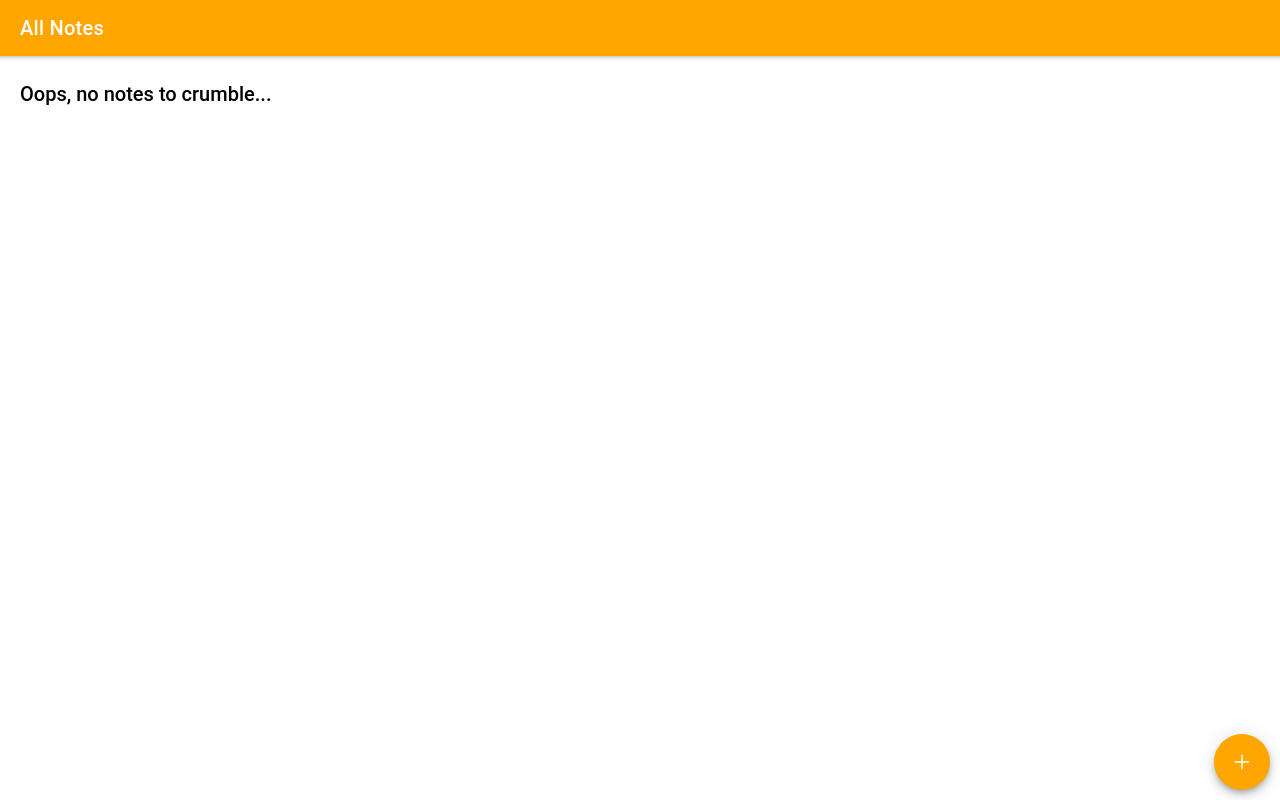
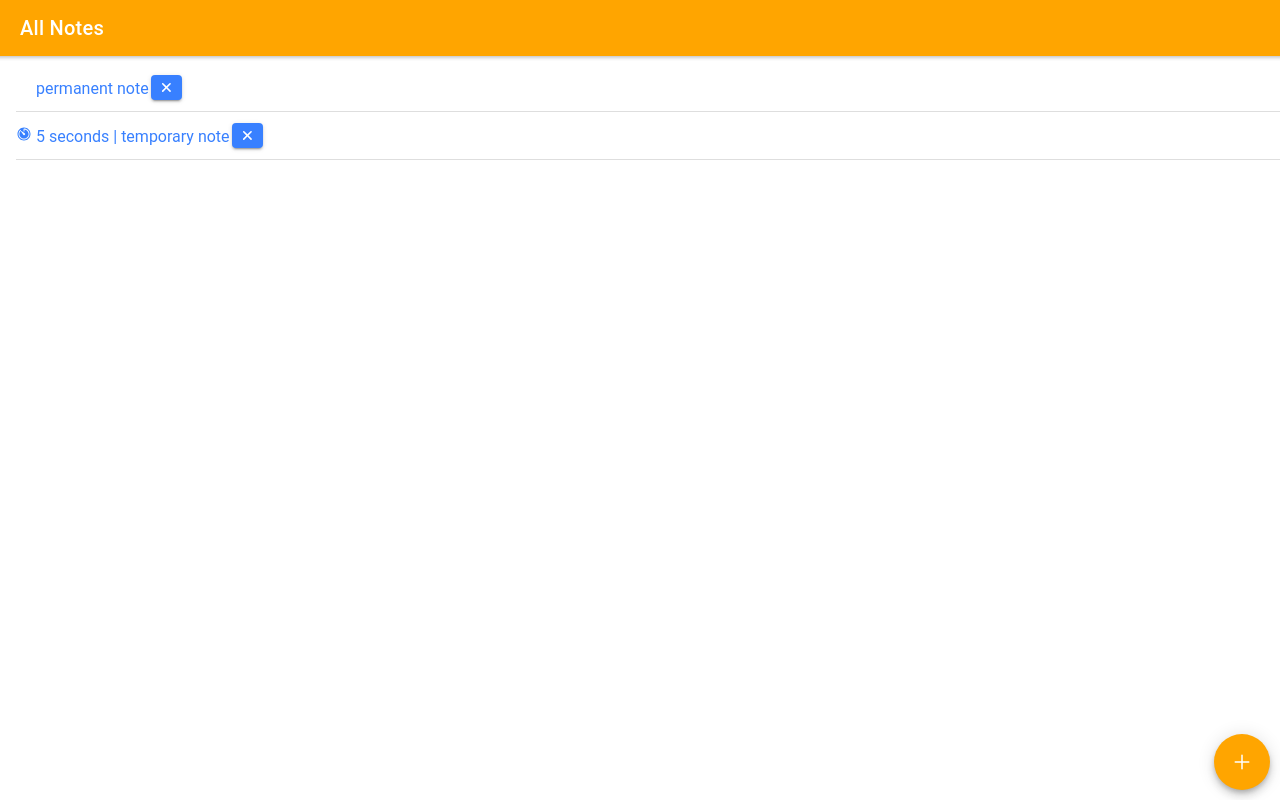
Before and after one commit to M-Frikken/crumblepad, a React (Create React App) app: page /home in a window 1280 px wide. Built offline with nearby package versions, Linux system fonts and the light colour scheme.

Commit message:
added support for temporary note timer, select options

```diff
--- a/src/components/Note.js
+++ b/src/components/Note.js
@@ -1,10 +1,10 @@
-import React, { useState } from 'react';
+import React, { useState, useEffect } from 'react';
 import { IonLabel, IonItem, IonIcon, IonButton } from '@ionic/react';
 import { Link } from 'react-router-dom';
 import '../styles/Note.css';
 import { timer, lock } from 'ionicons/icons';
 import { timeLeft } from '../utils/time';
-import { deleteNote } from '../store/Notes.actions';
+import { deleteNote, updateNote } from '../store/Notes.actions';
 import { connect } from 'react-redux';
 import { SECONDS_IN_MS, MINUTE_IN_MS } from '../utils/time';
 
@@ -14,7 +14,6 @@ export const PERMANENT = 'permanent';
 export const TEMPORARY_NOTE_ID = -2;
 export const PEMANENT_NOTE_ID = -1;
 
-// in MS
 export const expirationOptions = {
   0: {
     title: '10 seconds',
@@ -22,34 +21,60 @@ export const expirationOptions = {
   },
   1: {
     title: '20 seconds',
-    1: SECONDS_IN_MS * 20,
+    val: SECONDS_IN_MS * 20,
   },
   2: {
     title: '1 minute',
-    2: MINUTE_IN_MS,
+    val: MINUTE_IN_MS,
   },
   3: {
     title: '2 minutes',
-    3: MINUTE_IN_MS * 2,
+    val: MINUTE_IN_MS * 2,
   }
 }
 
 const mapDispatchToProps = dispatch => ({
-  deleteNote: noteId => dispatch(deleteNote(noteId))
+  deleteNote: noteId => dispatch(deleteNote(noteId)),
+  updateNote: note => dispatch(updateNote(note))
 });
 
 const Note = (props) => {
-  const [expired] = useState(false);
   const {
-    note: { id, type, title, expiresAt = new Date().getTime() },
-    deleteNote
+    note, note: { id, type, title, expiresAt = new Date().getTime() },
+    deleteNote, updateNote
   } = props;
+  const [expired, setExpired] = useState(false);
 
   const dateToShow = () => {
-    if (type === PERMANENT) return 'NO';
+    if (type === PERMANENT) return 0;
 
     const timeToDestruction = timeLeft(expiresAt);
-    return !timeToDestruction ? 'DESTROYED' : timeToDestruction;
+    if (!timeToDestruction) {
+      setExpired(true);
+      console.log({ ...note, expired: true });
+      updateNote({ ...note, expired: true })
+      // deleteNote(+id);
+    }
+
+    return timeToDestruction;
+  }
+
+  const [time, setTime] = useState(timeLeft(expiresAt));
+
+  useEffect(() => {
+    let interval;
+    if (type === TEMPORARY && !expired) {
+      interval = setInterval(() => {
+        setTime(dateToShow());
+      }, 1000);
+    }
+    return () => {
+      if (type === TEMPORARY) clearInterval(interval);
+    };
+  }, [expired])
+
+  const onLinkClick = (e) => {
+    if (expired) e.preventDefault();
   }
 
   const renderIcon = () => {
@@ -58,19 +83,28 @@ const Note = (props) => {
       : <IonIcon icon={ lock } />
   };
 
+  const renderLabel = () => {
+    if (type === PERMANENT) return ` ${ title } `;
+
+    return !expired
+      ? ` ${ time } | ${ title } `
+      : <s>&nbsp;{ `${ title }` }&nbsp;</s>;
+  }
+
   return (
       <IonItem>
         <Link
-          className={ `note ${expired ? 'expired' : ''}` }
+          className={ `note${expired ? ' expired' : ''}` }
           to={ `/note/${id}` }
+          onClick={ onLinkClick }
         >
           <IonLabel>
-            { `${ id } - ${ title } - ${ dateToShow() }` }
             { renderIcon() }
+            { renderLabel() }
           </IonLabel>
         </Link>
         <IonButton onClick={ () => deleteNote(+id) }>
-          <IonIcon slot="icon-only" name="contact" />
+          <ion-icon name="close"></ion-icon>
         </IonButton>
       </IonItem>
   );
--- a/src/components/NoteInputs.js
+++ b/src/components/NoteInputs.js
@@ -1,4 +1,4 @@
-import React, { useEffect } from 'react';
+import React, { useEffect, useCallback } from 'react';
 import { IonCard, IonCardHeader, IonCardTitle, IonCardContent, IonInput, IonItem, IonLabel, IonToggle, IonIcon, IonTextarea, IonSelect, IonSelectOption } from '@ionic/react';
 import { timer, lock } from 'ionicons/icons';
 import { PERMANENT, TEMPORARY } from './Note';
@@ -18,17 +18,21 @@ const NoteInputs = ({ note, setNote }) => {
     });
   }
 
-  // useEffect(() => {
-  //   window.addEventListener('ionChange', onSelectChange);
-  //   return () => {
-  //     window.addEventListener('ionChange', onSelectChange);
-  //   };
-  // }, []);
+  const onSelectChange = useCallback(
+    (e) => {
+      if (e.target.className === "md in-item hydrated"){
+        setNote({ ...note, expirationOption: +e.detail.value })
+      };
+    }, [note, setNote]
+  );
 
-  const onSelectChange = (e) => {
-    console.log(e, e.detail.value);
-    setNote({ ...note, expirationOption: +e.detail.value })
-  }
+
+  useEffect(() => {
+    window.addEventListener('ionChange', onSelectChange);
+    return () => {
+      window.removeEventListener('ionChange', onSelectChange);
+    };
+  }, [onSelectChange]);
 
   const onTitleChange = (e) => {
     setNote({ ...note, title: e.currentTarget.value || ''});
@@ -41,7 +45,7 @@ const NoteInputs = ({ note, setNote }) => {
   const renderSelect = () => {
     if (type === PERMANENT) return null;
     return (
-      <IonItem>
+      <>
         <IonLabel>Time</IonLabel>
         <IonSelect
           onChange={ onSelectChange }
@@ -53,7 +57,7 @@ const NoteInputs = ({ note, setNote }) => {
             <IonSelectOption key={ name } selected={ i === expirationOption } value={ name }>{ title }</IonSelectOption>
           )) }
         </IonSelect>
-      </IonItem>
+      </>
     );
   }
 
--- a/src/pages/NoteAddPage.js
+++ b/src/pages/NoteAddPage.js
@@ -33,8 +33,8 @@ const NoteAddPage = ({ match: { params, url }, history, notes, addNote, updateNo
         const temporaryNoteParams = {};
         if (note.type === TEMPORARY) {
             const { expirationOption = 0 } = note;
-            const expiresAt =  new Date().getTime() + expirationOptions[expirationOption];
-            temporaryNoteParams[expiresAt] = expiresAt;
+            const expiresAt =  new Date().getTime() + expirationOptions[expirationOption].val;
+            temporaryNoteParams.expiresAt = expiresAt;
         }
 
         const newNote = {
@@ -47,6 +47,9 @@ const NoteAddPage = ({ match: { params, url }, history, notes, addNote, updateNo
         : updateNote(newNote);
         history.goBack();
     }
+
+    // TODO: test feature
+    if (note.type === TEMPORARY && note.expired) return history.push('/home');
 
     return (
         <IonPage>
--- a/src/store/Notes.reducer.js
+++ b/src/store/Notes.reducer.js
@@ -1,9 +1,25 @@
 import { C } from './Notes.actions';
 
 const initialState = {
-    notes: {},
-    nextIndex: 0
-}
+    notes: {
+      '0': {
+        title: 'temporary note',
+        content: '124',
+        expirationOption: 1,
+        expiresAt: new Date().getTime() + 10000,
+        id: 0,
+        type: 'temporary'
+      },
+      '1': {
+        title: 'permanent note',
+        content: '124124',
+        type: 'permanent',
+        id: 1
+      }
+    },
+    nextIndex: 2,
+    currentNote: {}
+  }
 
 const NotesReducer = (state = initialState, action) => {
     const { type } = action;
@@ -27,7 +43,6 @@ const NotesReducer = (state = initialState, action) => {
                 },
                 nextIndex: nextIndex + 1
             };
-
         case C.UPDATE_NOTE:
             const { note } = action;
             return {
--- a/src/styles/Note.css
+++ b/src/styles/Note.css
@@ -2,6 +2,8 @@
     text-decoration: none;
 }
 
-.note .expired {
-    opacity: .6
+.note.expired {
+    opacity: .6;
+    pointer-events: none;
+    cursor: none;
 }
--- a/src/utils/time.js
+++ b/src/utils/time.js
@@ -12,7 +12,7 @@ export const timeLeft = (timeInMs) => {
     const hours = Math.floor(difference / HOUR_IN_MS) % 24;
     const minutes = Math.floor(difference / MINUTE_IN_MS) % 60;
     const seconds = Math.floor(difference / SECONDS_IN_MS) % 60;
-    return `Left: ${plur(days, 'day')}${plur(hours, 'hour')}${plur(minutes, 'minute')}${plur(seconds, 'second')}`
+    return `${plur(days, 'day')}${plur(hours, 'hour')}${plur(minutes, 'minute')}${plur(seconds, 'second')}`
 }
 
 const plur = (variable, name) => {
@@ -26,5 +26,5 @@ const getTimeDifference = (timeInMs) => {
 }
 
 export const isExpired = (timeInMs) => {
-    return getTimeDifference(timeInMs) <= 0;
+    return getTimeDifference(timeInMs) <= 1000;
 }
```
